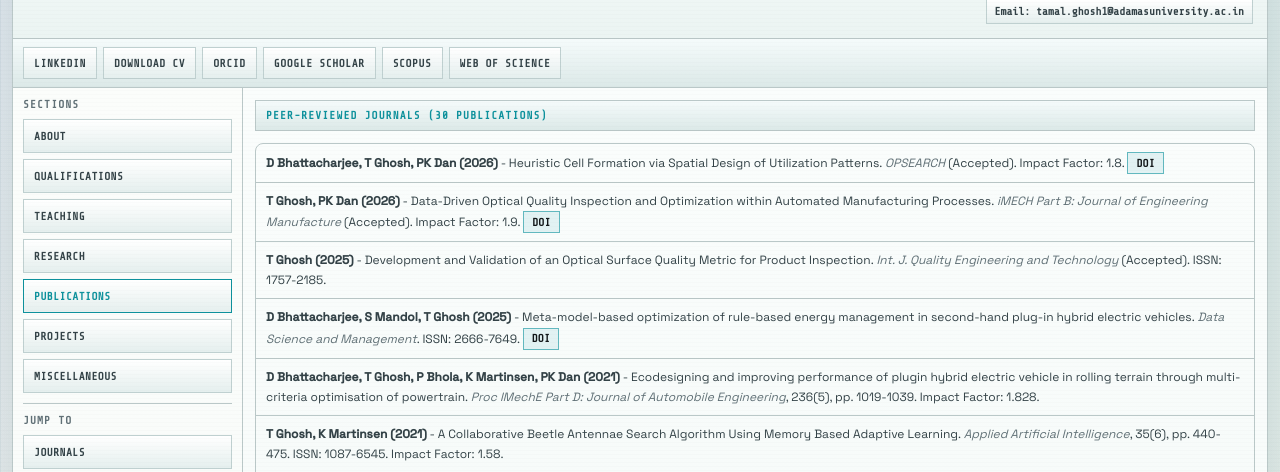
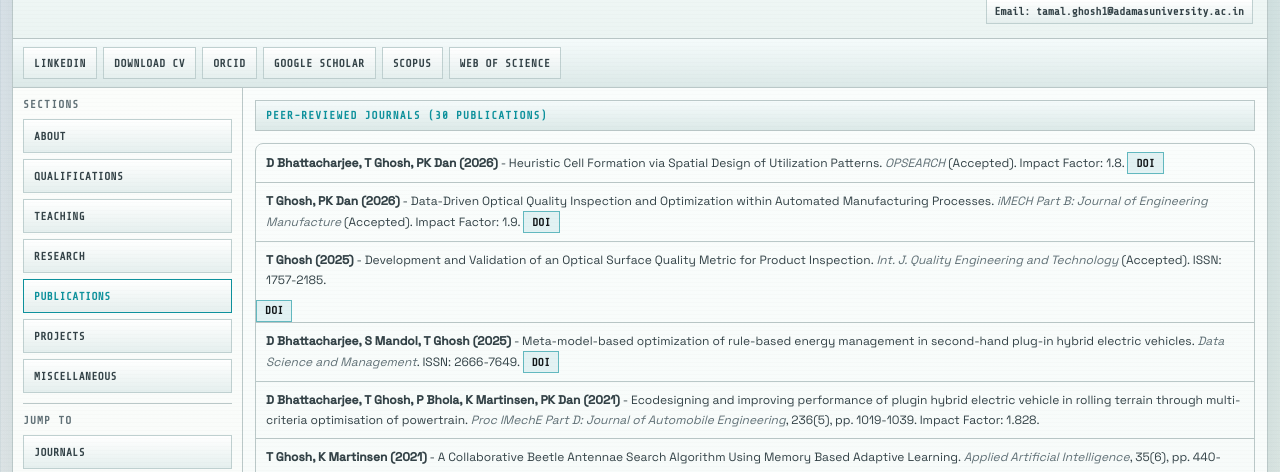
Before and after one commit to drtamal/drtamal.github.io, a plain HTML site: page Publications.html in a window 1280 px wide. Shown: the part 313-785 px from the top of the page. Drawn offline with nearby package versions, Linux system fonts and the light colour scheme; no server answers.

Commit message:
Update Publications.html

```diff
--- a/Publications.html
+++ b/Publications.html
@@ -83,7 +83,7 @@
       <div class="gtk-listview">
         <div class="gtk-pub-item"><b>D Bhattacharjee, T Ghosh, PK Dan (2026)</b> - Heuristic Cell Formation via Spatial Design of Utilization Patterns. <em>OPSEARCH</em> (Accepted). Impact Factor: 1.8. <a href="https://doi.org/10.1007/s12597-026-01132-y" target="_blank" style="color:var(--link)">DOI</a></div>
         <div class="gtk-pub-item"><b>T Ghosh, PK Dan (2026)</b> - Data-Driven Optical Quality Inspection and Optimization within Automated Manufacturing Processes. <em>iMECH Part B: Journal of Engineering Manufacture</em> (Accepted). Impact Factor: 1.9. <a href="https://doi.org/10.1177/09544054261423498" target="_blank" style="color:var(--link)">DOI</a></div>
-        <div class="gtk-pub-item"><b>T Ghosh (2025)</b> - Development and Validation of an Optical Surface Quality Metric for Product Inspection. <em>Int. J. Quality Engineering and Technology</em> (Accepted). ISSN: 1757-2185.</div>
+        <div class="gtk-pub-item"><b>T Ghosh (2025)</b> - Development and Validation of an Optical Surface Quality Metric for Product Inspection. <em>Int. J. Quality Engineering and Technology</em> (Accepted). ISSN: 1757-2185.</div><a href="https://doi.org/10.1504/IJQET.2025.10077460" target="_blank" style="color:var(--link)">DOI</a>
         <div class="gtk-pub-item"><b>D Bhattacharjee, S Mandol, T Ghosh (2025)</b> - Meta-model-based optimization of rule-based energy management in second-hand plug-in hybrid electric vehicles. <em>Data Science and Management</em>. ISSN: 2666-7649. <a href="https://doi.org/10.1016/j.dsm.2024.12.003" target="_blank" style="color:var(--link)">DOI</a></div>
         <div class="gtk-pub-item"><b>D Bhattacharjee, T Ghosh, P Bhola, K Martinsen, PK Dan (2021)</b> - Ecodesigning and improving performance of plugin hybrid electric vehicle in rolling terrain through multi-criteria optimisation of powertrain. <em>Proc IMechE Part D: Journal of Automobile Engineering</em>, 236(5), pp. 1019-1039. Impact Factor: 1.828.</div>
         <div class="gtk-pub-item"><b>T Ghosh, K Martinsen (2021)</b> - A Collaborative Beetle Antennae Search Algorithm Using Memory Based Adaptive Learning. <em>Applied Artificial Intelligence</em>, 35(6), pp. 440-475. ISSN: 1087-6545. Impact Factor: 1.58.</div>
```
